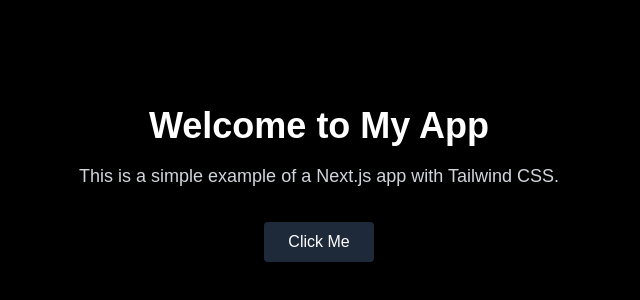
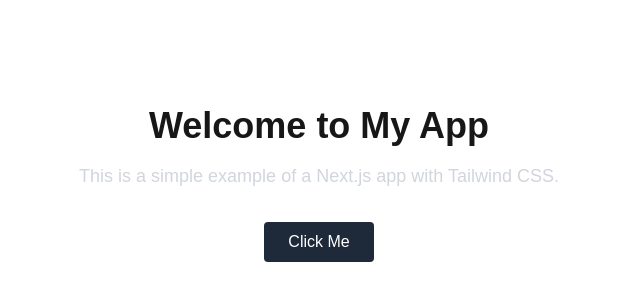
Before and after one commit to AlperCeyhun/llm-classification-finetuning, a Next.js app: page / in a window 1280 px wide. Shown: the part 216-516 px from the top of the page, without its empty margins (321-961 px from the left). Built offline with nearby package versions, Linux system fonts and the light colour scheme.

Commit message:
minor changes

```diff
--- a/src/app/layout.tsx
+++ b/src/app/layout.tsx
@@ -8,7 +8,9 @@
 }) {
   return (
     <html lang="en">
-      <body>{children}</body>
+      <body className='bg-black text-white'>
+        {children}
+      </body>
     </html>
   );
 }
--- a/src/app/page.tsx
+++ b/src/app/page.tsx
@@ -7,12 +7,13 @@
     toast.success('Button clicked!');
   }
   return (
-    <div className="flex flex-col items-center justify-center h-screen bg-black text-white">
+    <div className="flex flex-col items-center justify-center h-screen">
       <Toaster
         position="bottom-right"
         toastOptions={{
           style: {
-            background: "#111",
+            background: "gray",
+            border: "1px solid white",
             color: "#fff",
           },
         }}
```
